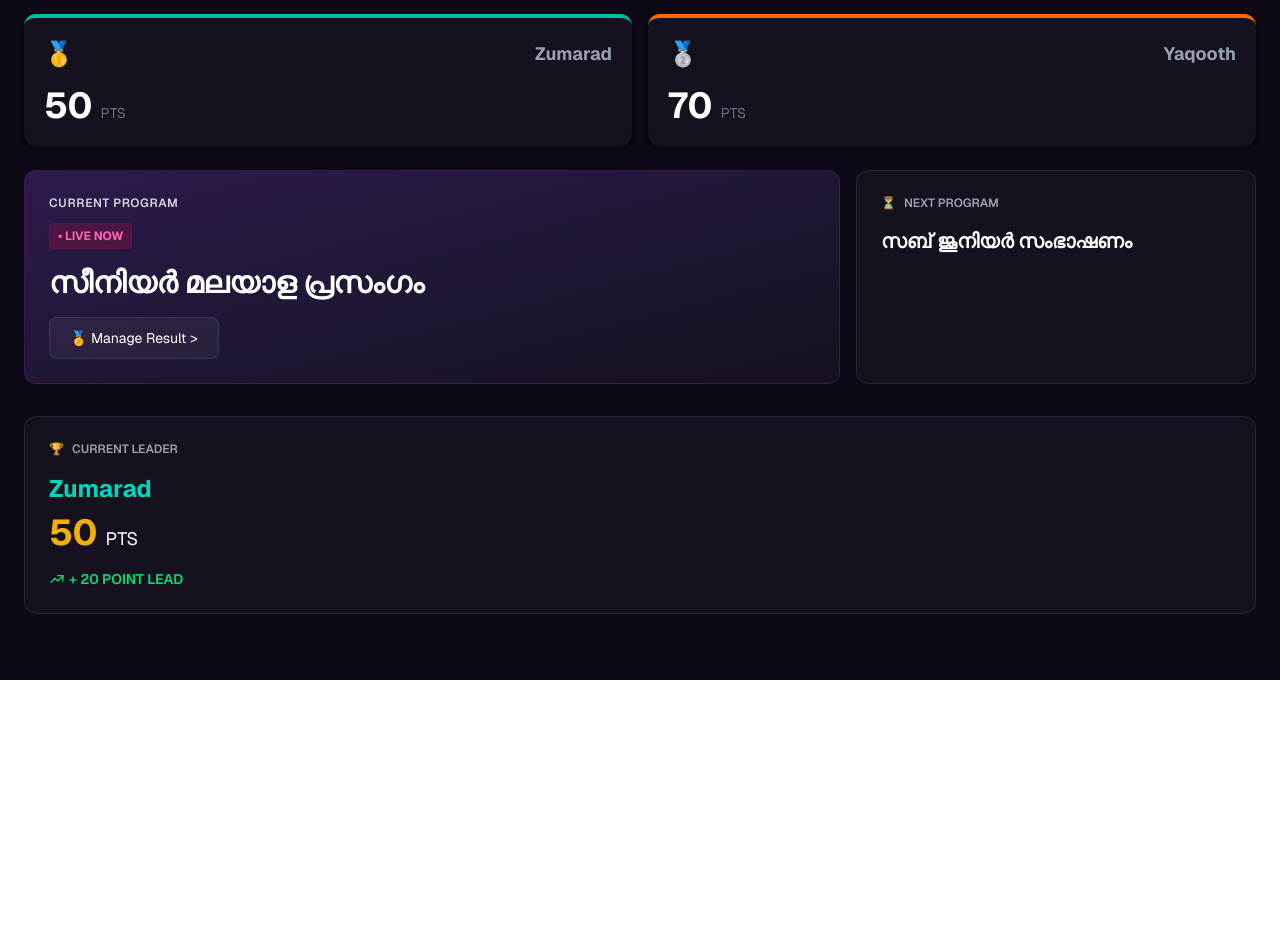
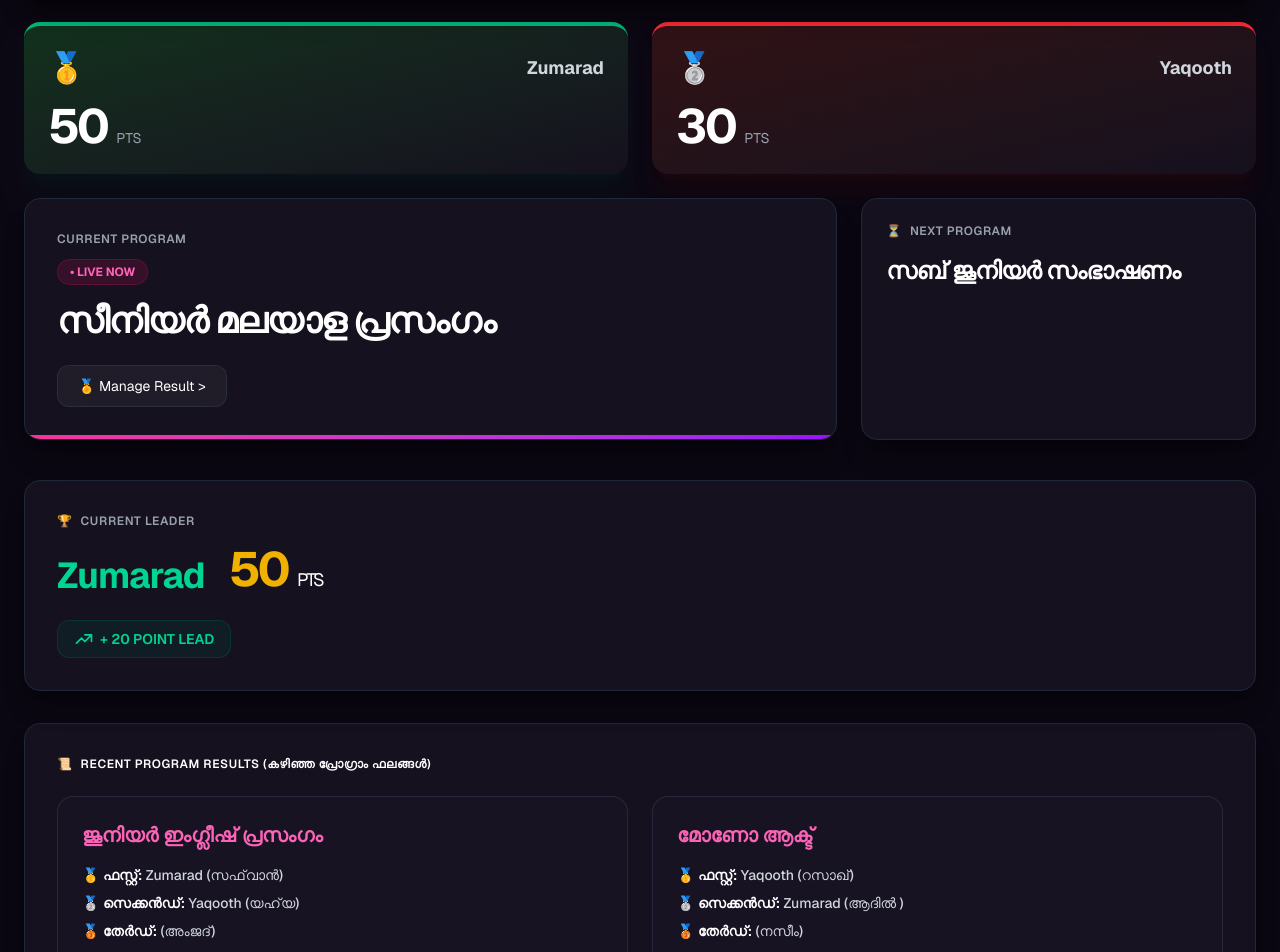
Before and after one commit to alkhairacademy/funoon, a Next.js app: page / in a window 1280 px wide. Shown: the part 120-1072 px from the top of the page. Before the commit the page ends 800 px from the top, so only its background shows below. Built offline with nearby package versions, Linux system fonts and the light colour scheme.

Commit message:
fuully updated

```diff
--- a/app/page.tsx
+++ b/app/page.tsx
@@ -2,10 +2,10 @@ import React from 'react';
 
 export default function FunoonDashboard() {
   return (
-    <div className="min-h-screen bg-[#0d0914] text-white p-6 font-sans">
+    <div className="min-h-screen bg-[#0b0712] text-white p-6 font-sans bg-[radial-gradient(ellipse_at_top,_var(--tw-gradient-stops))] from-[#1d162a] via-[#0b0712] to-[#0b0712]">
 
       {/* Top Header Section */}
-      <header className="flex justify-between items-center bg-[#15111e] p-4 rounded-xl mb-6 border border-gray-800 shadow-lg">
+      <header className="flex justify-between items-center bg-[#15111e]/80 backdrop-blur-md p-5 rounded-2xl mb-6 border border-gray-800 shadow-xl shadow-black/50">
         <div>
           <h1 className="text-2xl font-black text-pink-500 tracking-wider">
             FUNOON 2026 <span className="text-xs text-gray-400 font-normal tracking-normal ml-2">SEASON 2 • 35 PROGRAMS</span>
@@ -21,78 +21,112 @@ export default function FunoonDashboard() {
           <button className="flex items-center gap-2 px-4 py-2 text-gray-400 hover:text-white transition">
             <span>🏆</span> Enter Result
           </button>
-          <button className="flex items-center gap-2 px-6 py-2 bg-purple-600 hover:bg-purple-500 rounded-lg text-white shadow-lg transition">
+          <button className="flex items-center gap-2 px-6 py-2 bg-purple-600 hover:bg-purple-500 rounded-xl text-white shadow-lg shadow-purple-900/20 transition">
             <span>📺</span> Open TV
           </button>
         </div>
       </header>
 
-      {/* Score Cards Section (2 Teams) */}
-      <div className="grid grid-cols-2 gap-4 mb-6">
+      {/* Score Cards Section (2 Teams - Colored by Team) */}
+      <div className="grid grid-cols-2 gap-6 mb-6">
 
-        {/* Zumarad (1st Place) */}
-        <div className="bg-[#15111e] p-5 rounded-xl border-t-4 border-teal-500 shadow-md">
+        {/* Zumarad (1st Place - Emerald Green) */}
+        <div className="bg-gradient-to-br from-[#12311d] to-[#15111e] p-6 rounded-2xl border-t-4 border-emerald-500 shadow-xl shadow-emerald-950/20">
           <div className="flex justify-between items-center mb-4">
-            <div className="text-2xl">🥇</div>
-            <div className="text-lg font-bold text-gray-400">Zumarad</div>
+            <div className="text-3xl">🥇</div>
+            <div className="text-lg font-bold text-gray-300">Zumarad</div>
           </div>
-          <div className="text-4xl font-bold text-white">50 <span className="text-sm text-gray-500 font-normal">PTS</span></div>
+          <div className="text-5xl font-bold text-white tracking-tighter">50 <span className="text-sm text-gray-400 font-normal tracking-normal">PTS</span></div>
         </div>
 
-        {/* Yaqooth (2nd Place) */}
-        <div className="bg-[#15111e] p-5 rounded-xl border-t-4 border-orange-500 shadow-md">
+        {/* Yaqooth (2nd Place - Crimson Red) */}
+        <div className="bg-gradient-to-br from-[#311215] to-[#15111e] p-6 rounded-2xl border-t-4 border-red-500 shadow-xl shadow-red-950/20">
           <div className="flex justify-between items-center mb-4">
-            <div className="text-2xl">🥈</div>
-            <div className="text-lg font-bold text-gray-400">Yaqooth</div>
+            <div className="text-3xl">🥈</div>
+            <div className="text-lg font-bold text-gray-300">Yaqooth</div>
           </div>
-          <div className="text-4xl font-bold text-white">70 <span className="text-sm text-gray-500 font-normal">PTS</span></div>
+          <div className="text-5xl font-bold text-white tracking-tighter">30 <span className="text-sm text-gray-400 font-normal tracking-normal">PTS</span></div>
         </div>
 
       </div>
 
       {/* Bottom Section: Current Program, Next Program & Leader */}
-      <div className="grid grid-cols-3 gap-4">
+      <div className="grid grid-cols-3 gap-6">
 
         {/* Current Program */}
-        <div className="col-span-2 bg-gradient-to-br from-[#2c1b4d] to-[#15111e] p-6 rounded-xl border border-purple-900/50 relative overflow-hidden mb-4">
-          <div className="text-xs text-gray-300 mb-3 font-semibold tracking-wider">CURRENT PROGRAM</div>
-          <div className="inline-block bg-pink-900/40 text-pink-400 text-xs px-2 py-1 rounded mb-4 font-bold border border-pink-900/50">
+        <div className="col-span-2 bg-[#15111e] p-8 rounded-2xl border border-gray-800 relative overflow-hidden mb-4 shadow-xl shadow-black/30">
+          <div className="absolute inset-x-0 bottom-0 h-1 bg-gradient-to-r from-pink-500 to-purple-600"></div>
+          <div className="text-xs text-gray-400 mb-3 font-semibold tracking-wider">CURRENT PROGRAM</div>
+          <div className="inline-block bg-pink-900/30 text-pink-400 text-xs px-3 py-1 rounded-full mb-4 font-bold border border-pink-900/50">
             • LIVE NOW
           </div>
-          <h2 className="text-3xl font-bold mb-4">സീനിയർ മലയാള പ്രസംഗം</h2>
-          <button className="px-5 py-2.5 bg-white/5 hover:bg-white/10 rounded-lg text-sm border border-gray-600/50 transition">
+          <h2 className="text-4xl font-bold mb-6 tracking-tight">സീനിയർ മലയാള പ്രസംഗം</h2>
+          <button className="px-5 py-2.5 bg-white/5 hover:bg-white/10 rounded-xl text-sm border border-gray-700/50 transition backdrop-blur-md">
             🏅 Manage Result &gt;
           </button>
         </div>
 
         {/* Next Program */}
-        <div className="bg-[#15111e] p-6 rounded-xl border border-gray-800 flex flex-col justify-between mb-4">
+        <div className="bg-[#15111e] p-6 rounded-2xl border border-gray-800 flex flex-col justify-between mb-4 shadow-xl shadow-black/30">
           <div>
-            <div className="text-xs text-gray-400 mb-4 font-semibold flex items-center gap-2">
+            <div className="text-xs text-gray-400 mb-4 font-semibold flex items-center gap-2 tracking-wider">
               <span>⏳</span> NEXT PROGRAM
             </div>
-            <h2 className="text-xl font-bold mb-2">സബ് ജൂനിയർ സംഭാഷണം</h2>
+            <h2 className="text-2xl font-bold mb-2 tracking-tight">സബ് ജൂനിയർ സംഭാഷണം</h2>
           </div>
         </div>
 
         {/* Current Leader */}
-        <div className="col-span-3 bg-[#15111e] p-6 rounded-xl border border-gray-800 flex flex-col justify-between">
+        <div className="col-span-3 bg-[#15111e] p-8 rounded-2xl border border-gray-800 flex flex-col justify-between shadow-xl shadow-black/30">
           <div>
-            <div className="text-xs text-gray-400 mb-4 font-semibold flex items-center gap-2">
+            <div className="text-xs text-gray-400 mb-4 font-semibold flex items-center gap-2 tracking-wider">
               <span>🏆</span> CURRENT LEADER
             </div>
-            <h2 className="text-2xl font-bold mb-2 text-teal-400">Zumarad</h2>
-            <div className="text-4xl font-bold text-yellow-500 mb-2">
-              50 <span className="text-lg text-gray-500 font-normal text-white">PTS</span>
+            <div className="flex items-end gap-6">
+              <h2 className="text-4xl font-bold text-emerald-400 tracking-tight">Zumarad</h2>
+              <div className="text-5xl font-bold text-yellow-500 mb-0.5 tracking-tighter">
+                50 <span className="text-lg text-gray-500 font-normal text-white">PTS</span>
+              </div>
             </div>
           </div>
-          <div className="text-green-400 text-sm font-semibold flex items-center gap-1 mt-2">
-            <svg className="w-4 h-4" fill="none" stroke="currentColor" viewBox="0 0 24 24"><path strokeLinecap="round" strokeLinejoin="round" strokeWidth="2" d="M13 7h8m0 0v8m0-8l-8 8-4-4-6 6"></path></svg>
+          <div className="text-emerald-400 text-sm font-semibold flex items-center gap-1.5 mt-6 bg-emerald-900/20 px-4 py-2 rounded-xl inline-flex w-max border border-emerald-900/50">
+            <svg className="w-5 h-5" fill="none" stroke="currentColor" viewBox="0 0 24 24"><path strokeLinecap="round" strokeLinejoin="round" strokeWidth="2" d="M13 7h8m0 0v8m0-8l-8 8-4-4-6 6"></path></svg>
             + 20 POINT LEAD
           </div>
         </div>
 
       </div>
+
+      {/* Recent Program Results Section */}
+      <div className="mt-8 bg-[#15111e] p-8 rounded-2xl border border-gray-800 shadow-xl shadow-black/30">
+        <div className="text-xs text-info.
+Let's see if the code fits within the conversational context and needs formatting. gray-400 mb-6 font-semibold flex items-center gap-2 tracking-wider">
+          <span>📜</span> RECENT PROGRAM RESULTS (കഴിഞ്ഞ പ്രോഗ്രാം ഫലങ്ങൾ)
+        </div>
+
+        <div className="grid grid-cols-1 md:grid-cols-2 gap-6">
+          {/* Result Card 1 */}
+          <div className="bg-[#1c1629]/50 p-6 rounded-2xl border border-gray-700/50">
+            <h3 className="font-bold text-xl mb-4 text-pink-400">ജൂനിയർ ഇംഗ്ലീഷ് പ്രസംഗം</h3>
+            <div className="text-sm space-y-2 text-gray-300 font-medium">
+              <p>🥇 <span className="font-semibold text-white">ഫസ്റ്റ്:</span> Zumarad (സഫ്‌വാൻ)</p>
+              <p>🥈 <span className="font-semibold text-white">സെക്കൻഡ്:</span> Yaqooth (യഹ്‌യ)</p>
+              <p>🥉 <span className="font-semibold text-white">തേർഡ്:</span> (അംജദ്)</p>
+            </div>
+          </div>
+
+          {/* Result Card 2 */}
+          <div className="bg-[#1c1629]/50 p-6 rounded-2xl border border-gray-700/50">
+            <h3 className="font-bold text-xl mb-4 text-pink-400">മോണോ ആക്ട്</h3>
+            <div className="text-sm space-y-2 text-gray-300 font-medium">
+              <p>🥇 <span className="font-semibold text-white">ഫസ്റ്റ്:</span> Yaqooth (റസാഖ്)</p>
+              <p>🥈 <span className="font-semibold text-white">സെക്കൻഡ്:</span> Zumarad (ആദിൽ )</p>
+              <p>🥉 <span className="font-semibold text-white">തേർഡ്:</span> (നസീം)</p>
+            </div>
+          </div>
+        </div>
+      </div>
+
     </div>
   );
 }
```
